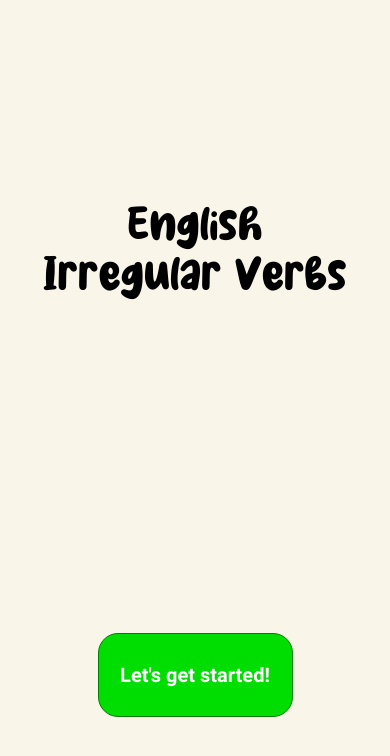
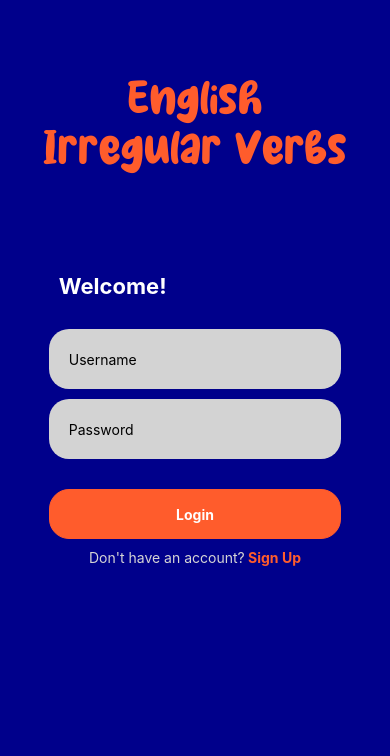
Before and after one commit to MaximeL8/IrregularVerbsProject, a React Native app: screen / in a window 390 px wide. Shown: the top 756 px of the page. Built offline with nearby package versions, Linux system fonts and the light colour scheme.

Commit message:
LogInDesignDoneNotWorking

```diff
--- a/Screens/HomeScreen/index.js
+++ b/Screens/HomeScreen/index.js
@@ -1,5 +1,5 @@
 import { React, useEffect } from 'react';
-import { View, Text, TouchableOpacity } from 'react-native';
+import { View, Text, TouchableOpacity, TextInput } from 'react-native';
 import { styles } from './styles';
 import { useFonts } from 'expo-font';
 import * as SplashScreen from 'expo-splash-screen';
@@ -25,13 +25,35 @@ export default function HomeScreen() {
   }
 
   return (
-    <View style={styles.Container}>
+      <View style={styles.Container}>
         <View style={styles.TitleContainer}>
             <Text style={[{fontFamily: 'Milky-Coffee'}, styles.TitleText]}>English Irregular Verbs</Text>
         </View>
-        <TouchableOpacity style={styles.ButtonContainer}>
-            <Text style={[{fontFamily: 'Roboto-Bold'}, styles.TitleButton]}>Let's get started!</Text>
-        </TouchableOpacity>
-    </View>
+        <View style={styles.LogInContainer}>
+          <Text style={styles.TitleLogIn}>Welcome!</Text>
+          <View style={styles.LogInInputContainer}>
+              <TextInput
+                style={styles.LogInInput}
+                placeholder='Username'
+              />
+              <TextInput
+                style={styles.LogInInput}
+                placeholder='Password'
+              />
+              <View style={styles.LogInButton}>
+                <TouchableOpacity style={styles.ButtonLogIn}>
+                  <Text style={{color: 'white', fontWeight: 'bold'}}>Login</Text>
+                </TouchableOpacity>
+                <View style={styles.SignUpView}>
+                  <Text style={{color: '#D5D4D5'}}>Don't have an account?</Text>
+                  <TouchableOpacity>
+                    <Text style={{color: '#FF5C2C', fontWeight: 'bold'}}> Sign Up</Text>
+                  </TouchableOpacity>
+                </View>
+              </View>
+            </View>
+
+        </View>
+      </View>
   )
 }
--- a/Screens/HomeScreen/styles.js
+++ b/Screens/HomeScreen/styles.js
@@ -2,44 +2,69 @@ import { StyleSheet } from "react-native";
 
 const styles = StyleSheet.create({
     Container: {
-        backgroundColor: '#FAF5E9',
+        backgroundColor: 'darkblue',
         height: '100%',
         width: '100%',
         display: "flex",
-        justifyContent: 'space-around',
         alignItems: 'center',
-
+        justifyContent: 'flex-start',
+        gap: 20,
     },
     TitleContainer :{
         display: 'flex',
         height: '30%',
         width: '80%',
-        backgroundColor: '#FAF5E9',
+        backgroundColor: 'darkblue',
         justifyContent: 'center',
         alignItems: 'center',
-        borderRadius: 10,
-
     },
     TitleText: {
-        color: 'black',
+        color: '#FF5C2C',
         fontSize: 45,
         textAlign: 'center'
     },
-    TitleButton: {
-        color: 'white',
-        fontSize: 20
-    },
-    ButtonContainer: {
-        backgroundColor: "#00DD00",
-        height: "10%",
-        width: "50%",
+    ButtonLogIn: {
+        backgroundColor: "#FF5C2C",
         justifyContent: 'center',
         alignItems: 'center',
         borderWidth: 1,
         borderRadius: 20,
-        borderColor: "green",
+        borderColor: "#FF5C2C",
+        height: 50,
 
-    }
+    },
+    LogInContainer: {
+        display: "flex",
+        flexDirection: "column",
+        height: '35%',
+        width: '75%',
+    },
+    LogInInputContainer: {
+        paddingTop: 30,
+        display: "flex",
+        gap: 10,
+    },
+    LogInInput: {
+        height: 60,
+        backgroundColor: "lightgrey",
+        borderRadius: 20,
+        paddingLeft: 20,
+    },
+    TitleLogIn: {
+        paddingLeft: 10,
+        fontWeight: 'bold',
+        fontSize: 22,
+        color: 'white'
+    },
+    LogInButton: {
+        paddingTop: 20
+    },
+    SignUpView: {
+        paddingTop: 10,
+        display: "flex",
+        flexDirection: 'row',
+        justifyContent: 'center',
+    },
 })
 
 export { styles }
```
